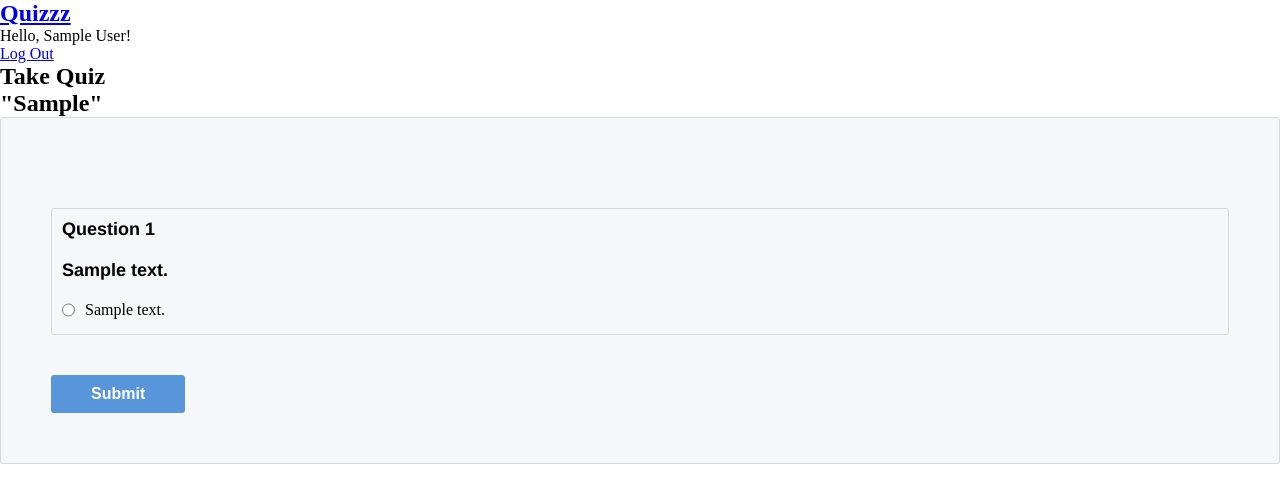
After one commit to pyvlad/quizzz, a Flask app: page /plays/1/play in a window 1280 px wide. The commit adds this page. Shown: the top 503 px of the page. Run offline with Flask 2, Linux system fonts and the light colour scheme; the visitor is signed in with stand-in values (Sample User, id 1); tables that the repository leaves empty hold one stand-in row (values such as "Sample post").

Commit message:
add draft of play blueprint and templates

```diff
--- a/quizzz/__init__.py
+++ b/quizzz/__init__.py
@@ -39,6 +39,9 @@ def create_app(test_config=None):
     from . import quiz
     app.register_blueprint(quiz.bp)
 
+    from . import plays
+    app.register_blueprint(plays.bp)
+
     # an index page
     @app.route('/')
     def index():
--- /dev/null
+++ b/quizzz/plays/templates/plays/take_quiz.html
@@ -0,0 +1,115 @@
+{% extends 'base.html' %}
+
+{% block header %}
+  <h1>{% block title %}Take Quiz{% endblock %}</h1>
+{% endblock %}
+
+{% block head %}
+  <style>
+    * {
+      margin: 0;
+      padding: 0;
+      box-sizing: border-box;
+    }
+
+    .quiz-topic label {
+      margin-bottom: 20px;
+    }
+
+    .quiz-form {
+      background-color: #F6F7F8;
+      border: 1px solid #D6D9DC;
+      border-radius: 3px;
+      padding: 50px;
+    }
+
+    .quiz-question {
+      margin: 40px 0;
+      border: 1px solid #D6D9DC;
+      border-radius: 3px;
+      padding: 10px
+    }
+    .quiz-question-text {
+      font-family: "Helvetica", "Arial", sans-serif;
+      font-size: 18px;
+      margin-bottom: 20px;
+    }
+
+    .quiz-question-options {
+      border: none;
+    }
+    .quiz-question-option {
+      display: flex;
+      justify-content: flex-start;
+      margin-bottom: 5px;
+    }
+    .option-label {
+      margin-left: 10px;
+    }
+
+    .button-row button {
+      font-size: 16px;
+      font-weight: bold;
+
+      color: #FFFFFF;
+      background-color: #5995DA;
+
+      border: none;
+      border-radius: 3px;
+
+      padding: 10px 40px;
+      cursor: pointer;
+    }
+
+    .button-row button:hover {
+      background-color: #76AEED;
+    }
+
+    .button-row button:active {
+      background-color: #407FC7;
+    }
+
+    .button-row button.danger {
+      color: #FFFFFF;
+      background-color: red;
+      margin: 10px 50px
+    }
+    .button-row button.danger:hover {
+      background-color: darkred;
+    }
+    .button-row button.danger:active {
+      background-color: pink;
+    }
+
+  </style>
+{% endblock %}
+
+{% block content %}
+  <h2>"{{ (quiz and quiz.topic) or '' }}"</h2>
+  <form action="" method="post" class="quiz-form">
+    {% for qnum, question in enumerate(quiz.questions, 1) %}
+      <div class='quiz-question'>
+        <h3 class='quiz-question-text'>Question {{ qnum }}</h3>
+        <h3 class='quiz-question-text'>{{ question.text }}</h3>
+        <fieldset class="quiz-question-options">
+          {% for optnum, option in enumerate(question.options) %}
+            <div class="quiz-question-option">
+              <input type='radio'
+                id="{{'question_%s_option_%s_radio' % (qnum, optnum)}}"
+                name="{{ 'q%s' % question.id }}"
+                value='{{ option.id }}'
+                required
+              />
+              <label for="{{'question_%s_option_%s_radio' % (qnum, optnum)}}" class="option-label">
+                {{ option.text }}
+              </label>
+            </div>
+          {% endfor %}
+        </fieldset>
+      </div>
+    {% endfor %}
+    <div class='button-row'>
+      <button>Submit</button>
+    </div>
+  </form>
+{% endblock %}
--- /dev/null
+++ b/quizzz/plays/views.py
@@ -0,0 +1,55 @@
+import traceback
+from flask import current_app, render_template, g, flash, request, redirect, url_for, abort
+from . import bp
+from .models import Play, PlayAnswer
+from quizzz.quiz.models import Quiz
+from quizzz.db import get_db_session
+
+
+@bp.route('/')
+def index():
+    """ Get list of available and played quizzes of logged in user. """
+    db = get_db_session()
+    quizzes_available = (
+        db.query(Quiz).order_by(Quiz.created.desc()).all()
+        if g.user else []
+    )
+    return render_template('plays/index.html', quizzes_available=quizzes_available)
+
+
+
+
+@bp.route('/<int:quiz_id>/play', methods=('GET', 'POST'))
+def take_quiz(quiz_id):
+    if g.user is None:
+        abort(403, "log in required")
+
+    db = get_db_session()
+    quiz = db.query(Quiz).filter(Quiz.id == quiz_id).first()
+    if quiz is None:
+        abort(404, "quiz doesn't exist")
+
+    play = db.query(Play).filter(Play.quiz_id == quiz.id).filter(Play.user_id == g.user.id).first()
+    if play is None:
+        play = Play(user=g.user, quiz=quiz)
+        db.add(play)
+        db.commit()
+
+    if request.method == 'POST':
+        answers = []
+        for q in quiz.questions:
+            submitted_option_id = request.form["q%s" % q.id]
+            options = [opt for opt in q.options if str(opt.id) == submitted_option_id]
+            if not len(options):
+                abort(400, "Option ID mismatch.")
+            option = options[0]
+            answers += [PlayAnswer(play=play, option=option)]
+
+        play.result = len([answer for answer in answers if answer.option.is_correct])
+        db.add(play)
+        db.commit()
+
+        return render_template('plays/review_quiz.html',
+            quiz=quiz, play=play, enumerate=enumerate, zip=zip)
+
+    return render_template('plays/take_quiz.html', quiz=quiz, enumerate=enumerate)
--- a/quizzz/templates/index.html
+++ b/quizzz/templates/index.html
@@ -6,6 +6,7 @@
   <ul>
     <li><a href="{{ url_for('chat.index') }}">Chat</a></li>
     <li><a href="{{ url_for('quiz.index') }}">Quizzes</a></li>
+    <li><a href="{{ url_for('plays.index') }}">Plays</a></li>
   </ul>
   {% endif %}
 {% endblock %}
```
Also changed, not shown: dev.py (added, +131 -0 lines), quizzz/plays/__init__.py (added, +8 -0 lines), quizzz/plays/models.py (added, +53 -0 lines), quizzz/plays/templates/plays/index.html (added, +47 -0 lines), quizzz/plays/templates/plays/review_quiz.html (added, +121 -0 lines).
